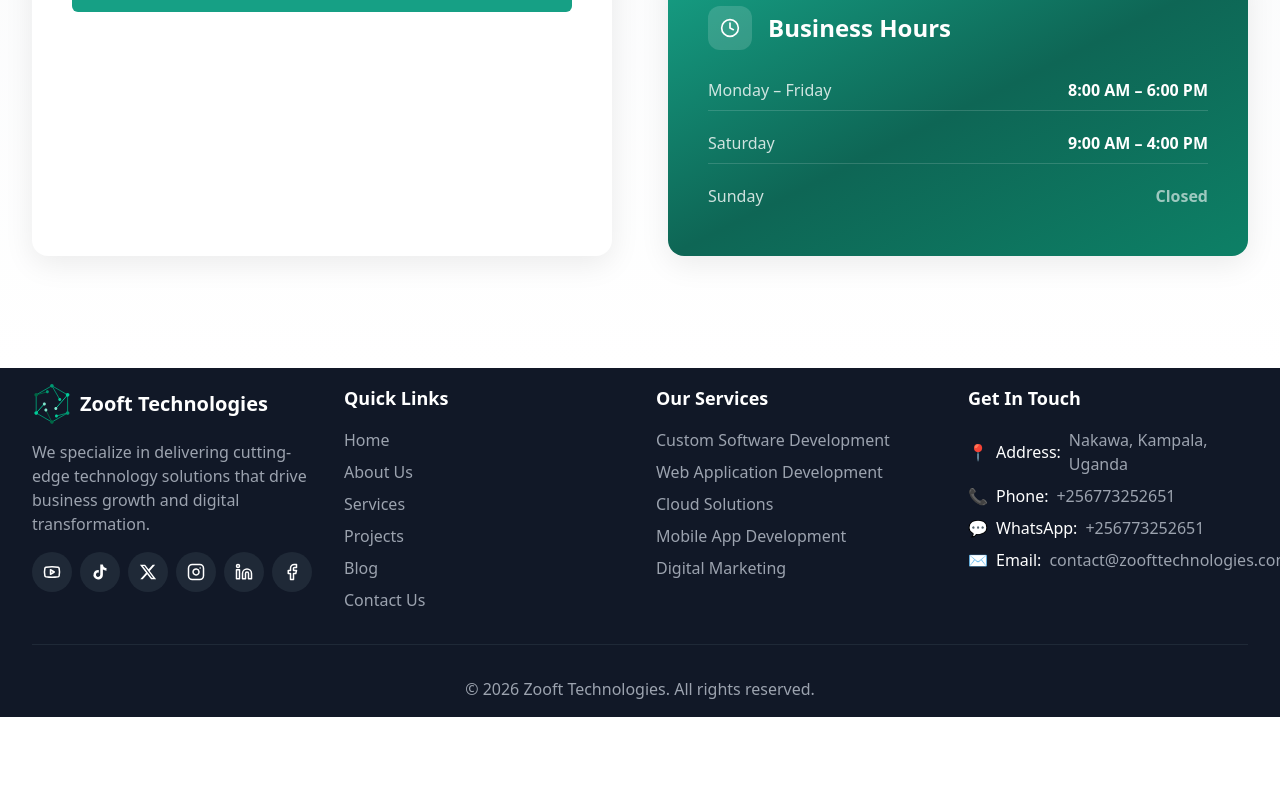
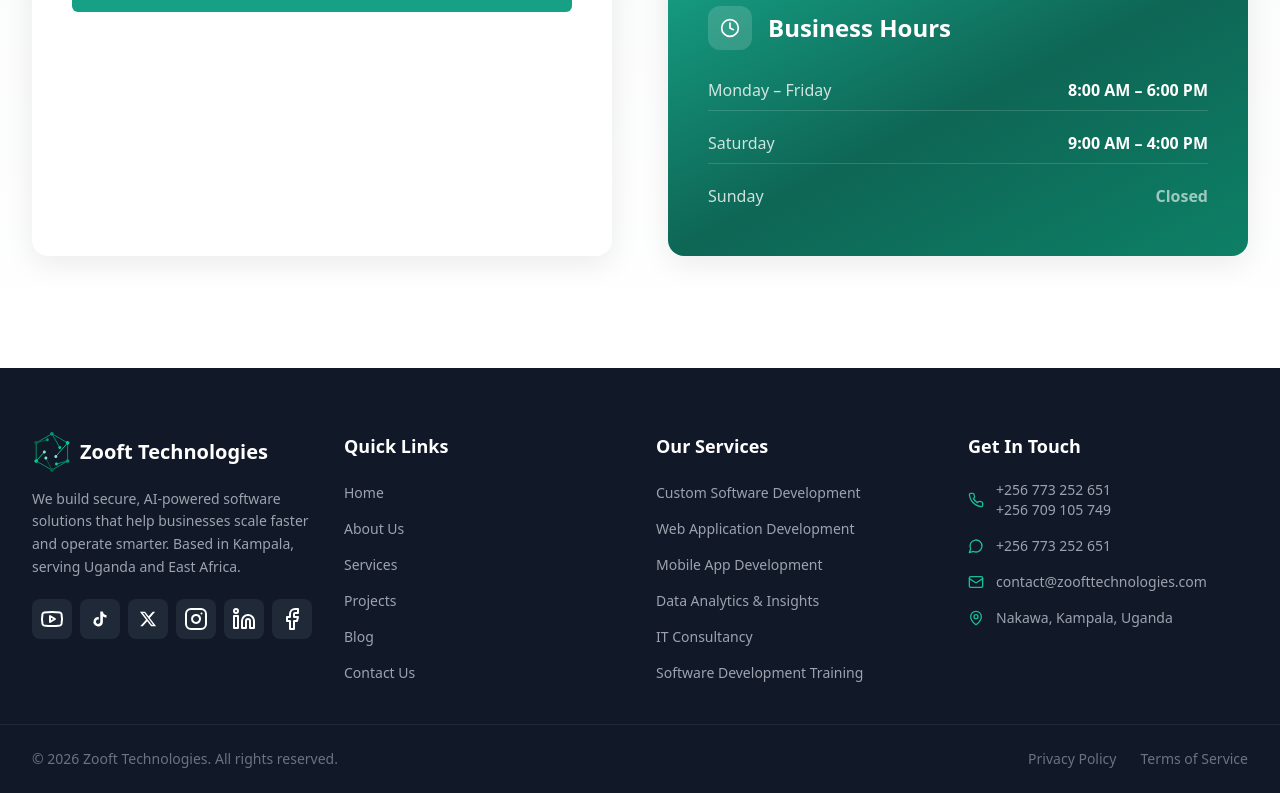
Before and after one commit to Zooft-Technologies/zooft-website, a Next.js app in the folder website-frontend/: page / in a window 1280 px wide. Shown: the part 3970-4763 px from the top of the page. Before the commit the page ends 4687 px from the top, so only its background shows below. Built offline with nearby package versions, Linux system fonts and the light colour scheme.

Commit message:
feat: enhance footer with correct info, animations, icons, and SEO improvements

```diff
--- a/website-frontend/src/components/Footer.tsx
+++ b/website-frontend/src/components/Footer.tsx
@@ -1,206 +1,348 @@
-import React from "react";
-import { Facebook, Linkedin, Instagram, Youtube } from "lucide-react";
+"use client";
+
+import { motion } from "framer-motion";
+import {
+  Facebook,
+  Linkedin,
+  Instagram,
+  Youtube,
+  Phone,
+  Mail,
+  MapPin,
+  MessageCircle,
+} from "lucide-react";
 import Link from "next/link";
 import { companyInfo } from "@/data/content";
 
 const TikTokIcon = () => (
   <svg width="18" height="18" viewBox="0 0 24 24" fill="currentColor">
-    <path d="M19.59 6.69a4.83 4.83 0 01-3.77-4.25V2h-3.45v13.67a2.89 2.89 0 01-5.2 1.74 2.89 2.89 0 012.31-4.64 2.93 2.93 0 01.88.13V9.4a6.84 6.84 0 00-.88-.05A6.33 6.33 0 005 20.1a6.34 6.34 0 0010.86-4.43v-7a8.16 8.16 0 004.77 1.52v-3.4a4.85 4.85 0 01-1-.1z"/>
+    <path d="M19.59 6.69a4.83 4.83 0 01-3.77-4.25V2h-3.45v13.67a2.89 2.89 0 01-5.2 1.74 2.89 2.89 0 012.31-4.64 2.93 2.93 0 01.88.13V9.4a6.84 6.84 0 00-.88-.05A6.33 6.33 0 005 20.1a6.34 6.34 0 0010.86-4.43v-7a8.16 8.16 0 004.77 1.52v-3.4a4.85 4.85 0 01-1-.1z" />
   </svg>
 );
+
 const XIcon = () => (
   <svg width="18" height="18" viewBox="0 0 24 24" fill="currentColor">
-    <path d="M18.244 2.25h3.308l-7.227 8.26 8.502 11.24H16.17l-5.214-6.817L4.99 21.75H1.68l7.73-8.835L1.254 2.25H8.08l4.713 6.231zm-1.161 17.52h1.833L7.084 4.126H5.117z"/>
+    <path d="M18.244 2.25h3.308l-7.227 8.26 8.502 11.24H16.17l-5.214-6.817L4.99 21.75H1.68l7.73-8.835L1.254 2.25H8.08l4.713 6.231zm-1.161 17.52h1.833L7.084 4.126H5.117z" />
   </svg>
 );
+
+const ZooftLogoWhite = () => (
+  <svg
+    width="40"
+    height="40"
+    viewBox="0 0 140 159"
+    fill="none"
+    xmlns="http://www.w3.org/2000/svg"
+    aria-hidden="true"
+  >
+    <path
+      d="M69.6 7.20001L132 43.2V115.2L69.6 151.2L7.19995 115.2V43.2L69.6 7.20001Z"
+      stroke="#009973"
+      strokeWidth="3.6"
+    />
+    <path
+      d="M69.5999 14.4C73.5764 14.4 76.7999 11.1764 76.7999 7.2C76.7999 3.22355 73.5764 0 69.5999 0C65.6235 0 62.3999 3.22355 62.3999 7.2C62.3999 11.1764 65.6235 14.4 69.5999 14.4Z"
+      fill="#009973"
+    />
+    <path
+      d="M132 50.4C135.976 50.4 139.2 47.1764 139.2 43.2C139.2 39.2235 135.976 36 132 36C128.024 36 124.8 39.2235 124.8 43.2C124.8 47.1764 128.024 50.4 132 50.4Z"
+      fill="#00CC99"
+    />
+    <path
+      d="M132 122.4C135.976 122.4 139.2 119.176 139.2 115.2C139.2 111.224 135.976 108 132 108C128.024 108 124.8 111.224 124.8 115.2C124.8 119.176 128.024 122.4 132 122.4Z"
+      fill="#009973"
+    />
+    <path
+      d="M69.5999 158.4C73.5764 158.4 76.7999 155.176 76.7999 151.2C76.7999 147.224 73.5764 144 69.5999 144C65.6235 144 62.3999 147.224 62.3999 151.2C62.3999 155.176 65.6235 158.4 69.5999 158.4Z"
+      fill="#006644"
+    />
+    <path
+      d="M7.2 122.4C11.1764 122.4 14.4 119.176 14.4 115.2C14.4 111.224 11.1764 108 7.2 108C3.22355 108 0 111.224 0 115.2C0 119.176 3.22355 122.4 7.2 122.4Z"
+      fill="#00CC99"
+    />
+    <path
+      d="M7.2 50.4C11.1764 50.4 14.4 47.1764 14.4 43.2C14.4 39.2235 11.1764 36 7.2 36C3.22355 36 0 39.2235 0 43.2C0 47.1764 3.22355 50.4 7.2 50.4Z"
+      fill="#006644"
+    />
+    <path
+      d="M69.6001 7.20001L100.8 61.2"
+      stroke="#009973"
+      strokeWidth="3.6"
+    />
+    <path
+      d="M100.8 67.2C104.114 67.2 106.8 64.5137 106.8 61.2C106.8 57.8863 104.114 55.2 100.8 55.2C97.4863 55.2 94.8 57.8863 94.8 61.2C94.8 64.5137 97.4863 67.2 100.8 67.2Z"
+      fill="#00CC99"
+    />
+    <path
+      d="M132 43.2L85.2 97.2"
+      stroke="#00CC99"
+      strokeWidth="3.6"
+    />
+    <path
+      d="M85.2 103.2C88.5137 103.2 91.2 100.514 91.2 97.2C91.2 93.8863 88.5137 91.2 85.2 91.2C81.8862 91.2 79.2 93.8863 79.2 97.2C79.2 100.514 81.8862 103.2 85.2 103.2Z"
+      fill="#80E5CC"
+    />
+    <path
+      d="M132 115.2L87.6001 127.2"
+      stroke="#009973"
+      strokeWidth="3.6"
+    />
+    <path
+      d="M87.6001 133.2C90.9138 133.2 93.6001 130.514 93.6001 127.2C93.6001 123.886 90.9138 121.2 87.6001 121.2C84.2864 121.2 81.6001 123.886 81.6001 127.2C81.6001 130.514 84.2864 133.2 87.6001 133.2Z"
+      fill="#00CC99"
+    />
+    <path
+      d="M69.6001 151.2L45.6001 103.2"
+      stroke="#006644"
+      strokeWidth="3.6"
+    />
+    <path
+      d="M45.6001 109.2C48.9138 109.2 51.6001 106.514 51.6001 103.2C51.6001 99.8863 48.9138 97.2 45.6001 97.2C42.2864 97.2 39.6001 99.8863 39.6001 103.2C39.6001 106.514 42.2864 109.2 45.6001 109.2Z"
+      fill="#80E5CC"
+    />
+    <path
+      d="M7.19995 115.2L39.6 79.2"
+      stroke="#00CC99"
+      strokeWidth="3.6"
+    />
+    <path
+      d="M39.6001 85.2C42.9138 85.2 45.6001 82.5137 45.6001 79.2C45.6001 75.8863 42.9138 73.2 39.6001 73.2C36.2864 73.2 33.6001 75.8863 33.6001 79.2C33.6001 82.5137 36.2864 85.2 39.6001 85.2Z"
+      fill="#80E5CC"
+    />
+    <path
+      d="M7.19995 43.2L51.6 31.2"
+      stroke="#006644"
+      strokeWidth="3.6"
+    />
+    <path
+      d="M51.6001 37.2C54.9138 37.2 57.6001 34.5137 57.6001 31.2C57.6001 27.8863 54.9138 25.2 51.6001 25.2C48.2864 25.2 45.6001 27.8863 45.6001 31.2C45.6001 34.5137 48.2864 37.2 51.6001 37.2Z"
+      fill="#009973"
+    />
+  </svg>
+);
+
+const fadeUp = {
+  hidden: { opacity: 0, y: 20 },
+  visible: (i: number) => ({
+    opacity: 1,
+    y: 0,
+    transition: { duration: 0.5, ease: "easeOut" as const, delay: i * 0.1 },
+  }),
+};
+
+const quickLinks = [
+  { label: "Home", href: "/" },
+  { label: "About Us", href: "/about" },
+  { label: "Services", href: "/services" },
+  { label: "Projects", href: "/projects" },
+  { label: "Blog", href: "/blog" },
+  { label: "Contact Us", href: "/contact" },
+];
+
+const serviceLinks = [
+  { label: "Custom Software Development", href: "/services" },
+  { label: "Web Application Development", href: "/services" },
+  { label: "Mobile App Development", href: "/services" },
+  { label: "Data Analytics & Insights", href: "/services" },
+  { label: "IT Consultancy", href: "/services" },
+  { label: "Software Development Training", href: "/services" },
+];
+
+const socialLinks = [
+  { icon: Youtube, href: companyInfo.social.youtube, label: "YouTube" },
+  { icon: TikTokIcon, href: companyInfo.social.tiktok, label: "TikTok" },
+  { icon: XIcon, href: companyInfo.social.twitter, label: "X (Twitter)" },
+  {
+    icon: Instagram,
+    href: companyInfo.social.instagram,
+    label: "Instagram",
+  },
+  { icon: Linkedin, href: companyInfo.social.linkedin, label: "LinkedIn" },
+  { icon: Facebook, href: companyInfo.social.facebook, label: "Facebook" },
+];
+
 const Footer = () => {
   return (
-    <footer className="bg-gray-900 text-white">
-      <div className="container mx-auto py-4">
-        <div className="grid grid-cols-1 md:grid-cols-2 lg:grid-cols-4 gap-8">
-          <div>
+    <footer className="bg-gray-900 text-white" role="contentinfo">
+      {/* Main Footer */}
+      <div className="container mx-auto pt-16 pb-10">
+        <div className="grid grid-cols-1 md:grid-cols-2 lg:grid-cols-4 gap-10 lg:gap-8">
+          {/* Brand Column */}
+          <motion.div
+            variants={fadeUp}
+            initial="hidden"
+            whileInView="visible"
+            viewport={{ once: true, amount: 0.2 }}
+            custom={0}
+          >
             <div className="flex items-center mb-4">
               <ZooftLogoWhite />
-              <span className="ml-2 text-xl font-bold">Zooft Technologies</span>
+              <span className="ml-2 text-xl font-bold">
+                Zooft Technologies
+              </span>
             </div>
-            <p className="text-gray-400 mb-4">
-              {companyInfo.description}
+            <p className="text-gray-400 mb-5 leading-relaxed text-sm">
+              We build secure, AI-powered software solutions that help
+              businesses scale faster and operate smarter. Based in Kampala,
+              serving Uganda and East Africa.
             </p>
-            <div className="flex space-x-2">
-              <a
-                href={companyInfo.social.youtube}
-                target="_blank"
-                rel="noopener noreferrer"
-                className="w-10 h-10 rounded-full bg-gray-800 flex items-center justify-center hover:bg-zooft-primary transition-colors"
-              >
-                <Youtube size={18} />
-              </a>
-              <a
-                href={companyInfo.social.tiktok}
-                target="_blank"
-                rel="noopener noreferrer"
-                className="w-10 h-10 rounded-full bg-gray-800 flex items-center justify-center hover:bg-zooft-primary transition-colors"
-              >
-                <TikTokIcon />
-              </a>
-              <a
-                href={companyInfo.social.twitter}
-                target="_blank"
-                rel="noopener noreferrer"
-                className="w-10 h-10 rounded-full bg-gray-800 flex items-center justify-center hover:bg-zooft-primary transition-colors"
-              >
-                <XIcon />
-              </a>
+            <div className="flex flex-wrap gap-2">
+              {socialLinks.map((social) => {
+                const Icon = social.icon;
+                return (
+                  <a
+                    key={social.label}
+                    href={social.href}
+                    target="_blank"
+                    rel="noopener noreferrer"
+                    aria-label={social.label}
+                    className="w-10 h-10 rounded-lg bg-gray-800 flex items-center justify-center hover:bg-gradient-to-br hover:from-zooft-primary hover:to-zooft-secondary transition-all duration-300"
+                  >
+                    <Icon />
+                  </a>
+                );
+              })}
+            </div>
+          </motion.div>
 
-              <a
-                href={companyInfo.social.instagram}
-                target="_blank"
-                rel="noopener noreferrer"
-                className="w-10 h-10 rounded-full bg-gray-800 flex items-center justify-center hover:bg-zooft-primary transition-colors"
-              >
-                <Instagram size={18} />
-              </a>
-               <a
-                href={companyInfo.social.linkedin}
-                target="_blank"
-                rel="noopener noreferrer"
-                className="w-10 h-10 rounded-full bg-gray-800 flex items-center justify-center hover:bg-zooft-primary transition-colors"
-              >
-                <Linkedin size={18} />
-              </a>
-              <a
-                href={companyInfo.social.facebook}
-                target="_blank"
-                rel="noopener noreferrer"
-                className="w-10 h-10 rounded-full bg-gray-800 flex items-center justify-center hover:bg-zooft-primary transition-colors"
-              >
-                <Facebook size={18} />
-              </a>
-            </div>
-          </div>
+          {/* Quick Links */}
+          <motion.nav
+            aria-label="Quick links"
+            variants={fadeUp}
+            initial="hidden"
+            whileInView="visible"
+            viewport={{ once: true, amount: 0.2 }}
+            custom={1}
+          >
+            <h3 className="text-lg font-semibold mb-5">Quick Links</h3>
+            <ul className="space-y-3">
+              {quickLinks.map((link) => (
+                <li key={link.label}>
+                  <Link
+                    href={link.href}
+                    className="text-gray-400 hover:text-zooft-secondary hover:pl-1 transition-all duration-200 text-sm"
+                  >
+                    {link.label}
+                  </Link>
+                </li>
+              ))}
+            </ul>
+          </motion.nav>
 
-          <div>
-            <h3 className="text-lg font-semibold mb-4">Quick Links</h3>
-            <ul className="space-y-2">
+          {/* Services */}
+          <motion.nav
+            aria-label="Our services"
+            variants={fadeUp}
+            initial="hidden"
+            whileInView="visible"
+            viewport={{ once: true, amount: 0.2 }}
+            custom={2}
+          >
+            <h3 className="text-lg font-semibold mb-5">Our Services</h3>
+            <ul className="space-y-3">
+              {serviceLinks.map((link) => (
+                <li key={link.label}>
+                  <Link
+                    href={link.href}
+                    className="text-gray-400 hover:text-zooft-secondary hover:pl-1 transition-all duration-200 text-sm"
+                  >
+                    {link.label}
+                  </Link>
+                </li>
+              ))}
+            </ul>
+          </motion.nav>
+
+          {/* Contact Info */}
+          <motion.div
+            variants={fadeUp}
+            initial="hidden"
+            whileInView="visible"
+            viewport={{ once: true, amount: 0.2 }}
+            custom={3}
+          >
+            <h3 className="text-lg font-semibold mb-5">Get In Touch</h3>
+            <ul className="space-y-4">
               <li>
-                <Link href="/" className="text-gray-400 hover:text-white transition-colors">Home</Link>
+                <a
+                  href={`tel:${companyInfo.contact.phone}`}
+                  className="flex items-center gap-3 text-gray-400 hover:text-zooft-secondary transition-colors group"
+                >
+                  <Phone
+                    size={16}
+                    className="text-zooft-secondary shrink-0"
+                  />
+                  <div className="text-sm">
+                    <span className="block">+256 773 252 651</span>
+                    <span className="block">+256 709 105 749</span>
+                  </div>
+                </a>
               </li>
               <li>
-                <Link href="/about" className="text-gray-400 hover:text-white transition-colors">About Us</Link>
+                <a
+                  href={`https://wa.me/${companyInfo.contact.whatsapp.replace(/[^0-9]/g, "")}`}
+                  target="_blank"
+                  rel="noopener noreferrer"
+                  className="flex items-center gap-3 text-gray-400 hover:text-zooft-secondary transition-colors text-sm"
+                >
+                  <MessageCircle
+                    size={16}
+                    className="text-zooft-secondary shrink-0"
+                  />
+                  +256 773 252 651
+                </a>
               </li>
               <li>
-                <Link href="/services" className="text-gray-400 hover:text-white transition-colors">Services</Link>
-              </li>
-              <li>
-                <Link href="/projects" className="text-gray-400 hover:text-white transition-colors">Projects</Link>
-              </li>
-              <li>
-                <Link href="/blog" className="text-gray-400 hover:text-white transition-colors">Blog</Link>
-              </li>
-              <li>
-                <Link href="/contact" className="text-gray-400 hover:text-white transition-colors">Contact Us</Link>
-              </li>
-            </ul>
-          </div>
-
-          <div>
-            <h3 className="text-lg font-semibold mb-4">Our Services</h3>
-            <ul className="space-y-2">
-              <li>
-                <Link href="/services" className="text-gray-400 hover:text-white transition-colors">Custom Software Development</Link>
-              </li>
-              <li>
-                <Link href="/services" className="text-gray-400 hover:text-white transition-colors">Web Application Development</Link>
-              </li>
-              <li>
-                <Link href="/services" className="text-gray-400 hover:text-white transition-colors">Cloud Solutions</Link>
-              </li>
-              <li>
-                <Link href="/services" className="text-gray-400 hover:text-white transition-colors">Mobile App Development</Link>
-              </li>
-              <li>
-                <Link href="/services" className="text-gray-400 hover:text-white transition-colors">Digital Marketing</Link>
-              </li>
-            </ul>
-          </div>
-
-
-          <div>
-            <h3 className="text-lg font-semibold mb-4">Get In Touch</h3>
-            <ul className="space-y-2">
-              <li className="flex items-center text-gray-400">
-                <span className="text-white mr-2">📍</span>
-                <span className="text-white mr-2">Address:</span>
-                {companyInfo.contact.address}
-              </li>
-              <li className="flex items-center text-gray-400">
-                <span className="text-white mr-2">📞</span>
-                <span className="text-white mr-2">Phone:</span>
-                <a
-                  href={`tel:${companyInfo.contact.phone}`}
-                  className="text-gray-400 hover:text-white transition-colors"
-                >
-                  {companyInfo.contact.phone}
-                </a>
-              </li>
-              <li className="flex items-center text-gray-400">
-                <span className="text-white mr-2">💬</span>
-                <span className="text-white mr-2">WhatsApp:</span>
-                <a
-                  href={`https://wa.me/${companyInfo.contact.whatsapp.replace(/[^0-9]/g, '')}`}
-                  target="_blank"
-                  rel="noopener noreferrer"
-                  className="text-gray-400 hover:text-white transition-colors"
-                >
-                  {companyInfo.contact.whatsapp}
-                </a>
-              </li>
-              <li className="flex items-center text-gray-400">
-                <span className="text-white mr-2">✉️</span>
-                <span className="text-white mr-2">Email:</span>
                 <a
                   href={`mailto:${companyInfo.contact.email}`}
-                  className="text-gray-400 hover:text-white transition-colors"
+                  className="flex items-center gap-3 text-gray-400 hover:text-zooft-secondary transition-colors text-sm"
                 >
+                  <Mail
+                    size={16}
+                    className="text-zooft-secondary shrink-0"
+                  />
                   {companyInfo.contact.email}
                 </a>
               </li>
+              <li className="flex items-center gap-3 text-gray-400 text-sm">
+                <MapPin
+                  size={16}
+                  className="text-zooft-secondary shrink-0"
+                />
+                {companyInfo.contact.address}
+              </li>
             </ul>
+          </motion.div>
+        </div>
+      </div>
+
+      {/* Bottom Bar */}
+      <div className="border-t border-gray-800">
+        <div className="container mx-auto py-6">
+          <div className="flex flex-col md:flex-row items-center justify-between gap-4">
+            <p className="text-gray-500 text-sm">
+              &copy; {new Date().getFullYear()} Zooft Technologies. All rights
+              reserved.
+            </p>
+            <div className="flex gap-6 text-sm">
+              <Link
+                href="/about"
+                className="text-gray-500 hover:text-zooft-secondary transition-colors"
+              >
+                Privacy Policy
+              </Link>
+              <Link
+                href="/about"
+                className="text-gray-500 hover:text-zooft-secondary transition-colors"
+              >
+                Terms of Service
+              </Link>
+            </div>
           </div>
-        </div>
-
-        <div className="pt-8 mt-8 border-t border-gray-800 text-center">
-          <p className="text-gray-400">
-            &copy; {new Date().getFullYear()} Zooft Technologies. All rights reserved.
-          </p>
         </div>
       </div>
     </footer>
   );
 };
 
-const ZooftLogoWhite = () => (
-  <svg width="40" height="40" viewBox="0 0 140 159" fill="none" xmlns="http://www.w3.org/2000/svg">
-    <path d="M69.6 7.20001L132 43.2V115.2L69.6 151.2L7.19995 115.2V43.2L69.6 7.20001Z" stroke="#009973" strokeWidth="3.6" />
-    <path d="M69.5999 14.4C73.5764 14.4 76.7999 11.1764 76.7999 7.2C76.7999 3.22355 73.5764 0 69.5999 0C65.6235 0 62.3999 3.22355 62.3999 7.2C62.3999 11.1764 65.6235 14.4 69.5999 14.4Z" fill="#009973" />
-    <path d="M132 50.4C135.976 50.4 139.2 47.1764 139.2 43.2C139.2 39.2235 135.976 36 132 36C128.024 36 124.8 39.2235 124.8 43.2C124.8 47.1764 128.024 50.4 132 50.4Z" fill="#00CC99" />
-    <path d="M132 122.4C135.976 122.4 139.2 119.176 139.2 115.2C139.2 111.224 135.976 108 132 108C128.024 108 124.8 111.224 124.8 115.2C124.8 119.176 128.024 122.4 132 122.4Z" fill="#009973" />
-    <path d="M69.5999 158.4C73.5764 158.4 76.7999 155.176 76.7999 151.2C76.7999 147.224 73.5764 144 69.5999 144C65.6235 144 62.3999 147.224 62.3999 151.2C62.3999 155.176 65.6235 158.4 69.5999 158.4Z" fill="#006644" />
-    <path d="M7.2 122.4C11.1764 122.4 14.4 119.176 14.4 115.2C14.4 111.224 11.1764 108 7.2 108C3.22355 108 0 111.224 0 115.2C0 119.176 3.22355 122.4 7.2 122.4Z" fill="#00CC99" />
-    <path d="M7.2 50.4C11.1764 50.4 14.4 47.1764 14.4 43.2C14.4 39.2235 11.1764 36 7.2 36C3.22355 36 0 39.2235 0 43.2C0 47.1764 3.22355 50.4 7.2 50.4Z" fill="#006644" />
-    <path d="M69.6001 7.20001L100.8 61.2" stroke="#009973" strokeWidth="3.6" />
-    <path d="M100.8 67.2C104.114 67.2 106.8 64.5137 106.8 61.2C106.8 57.8863 104.114 55.2 100.8 55.2C97.4863 55.2 94.8 57.8863 94.8 61.2C94.8 64.5137 97.4863 67.2 100.8 67.2Z" fill="#00CC99" />
-    <path d="M132 43.2L85.2 97.2" stroke="#00CC99" strokeWidth="3.6" />
-    <path d="M85.2 103.2C88.5137 103.2 91.2 100.514 91.2 97.2C91.2 93.8863 88.5137 91.2 85.2 91.2C81.8862 91.2 79.2 93.8863 79.2 97.2C79.2 100.514 81.8862 103.2 85.2 103.2Z" fill="#80E5CC" />
-    <path d="M132 115.2L87.6001 127.2" stroke="#009973" strokeWidth="3.6" />
-    <path d="M87.6001 133.2C90.9138 133.2 93.6001 130.514 93.6001 127.2C93.6001 123.886 90.9138 121.2 87.6001 121.2C84.2864 121.2 81.6001 123.886 81.6001 127.2C81.6001 130.514 84.2864 133.2 87.6001 133.2Z" fill="#00CC99" />
-    <path d="M69.6001 151.2L45.6001 103.2" stroke="#006644" strokeWidth="3.6" />
-    <path d="M45.6001 109.2C48.9138 109.2 51.6001 106.514 51.6001 103.2C51.6001 99.8863 48.9138 97.2 45.6001 97.2C42.2864 97.2 39.6001 99.8863 39.6001 103.2C39.6001 106.514 42.2864 109.2 45.6001 109.2Z" fill="#80E5CC" />
-    <path d="M7.19995 115.2L39.6 79.2" stroke="#00CC99" strokeWidth="3.6" />
-    <path d="M39.6001 85.2C42.9138 85.2 45.6001 82.5137 45.6001 79.2C45.6001 75.8863 42.9138 73.2 39.6001 73.2C36.2864 73.2 33.6001 75.8863 33.6001 79.2C33.6001 82.5137 36.2864 85.2 39.6001 85.2Z" fill="#80E5CC" />
-    <path d="M7.19995 43.2L51.6 31.2" stroke="#006644" strokeWidth="3.6" />
-    <path d="M51.6001 37.2C54.9138 37.2 57.6001 34.5137 57.6001 31.2C57.6001 27.8863 54.9138 25.2 51.6001 25.2C48.2864 25.2 45.6001 27.8863 45.6001 31.2C45.6001 34.5137 48.2864 37.2 51.6001 37.2Z" fill="#009973" />
-  </svg>
-);
-
 export default Footer;
```
